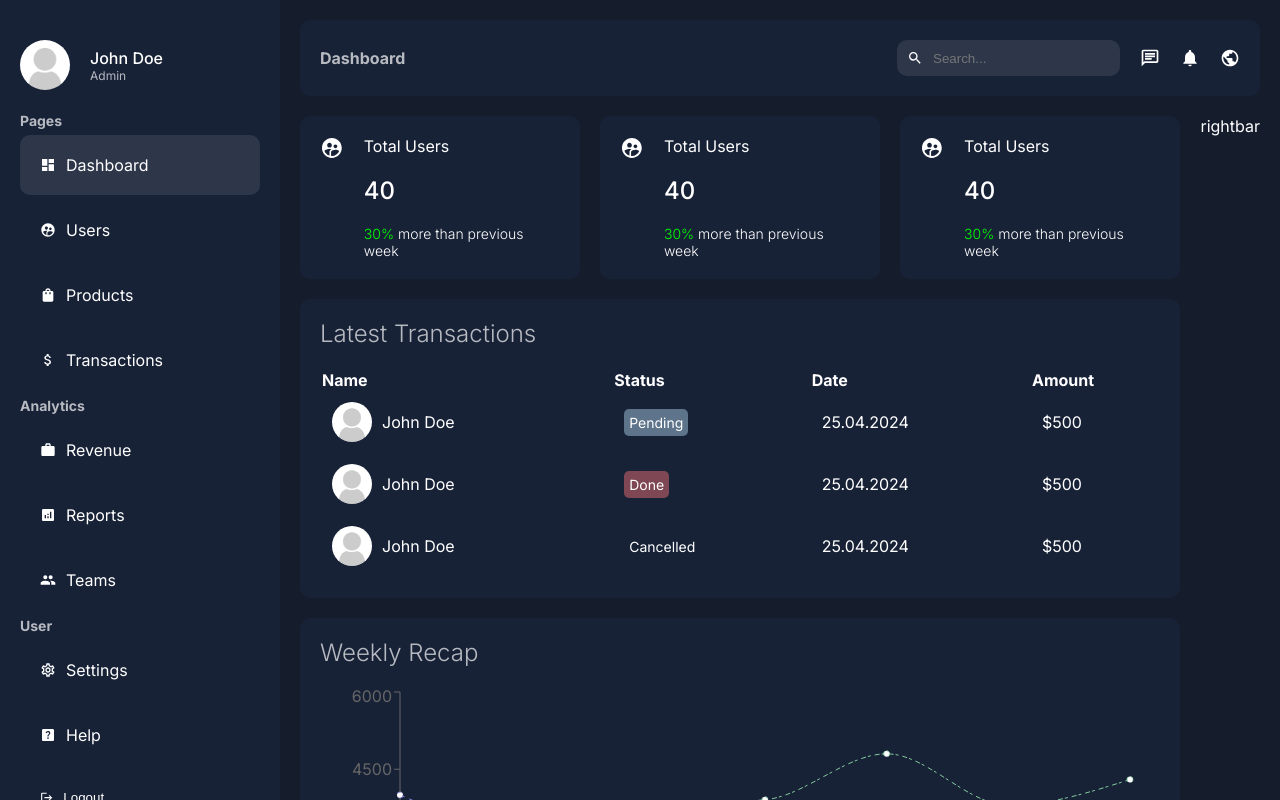
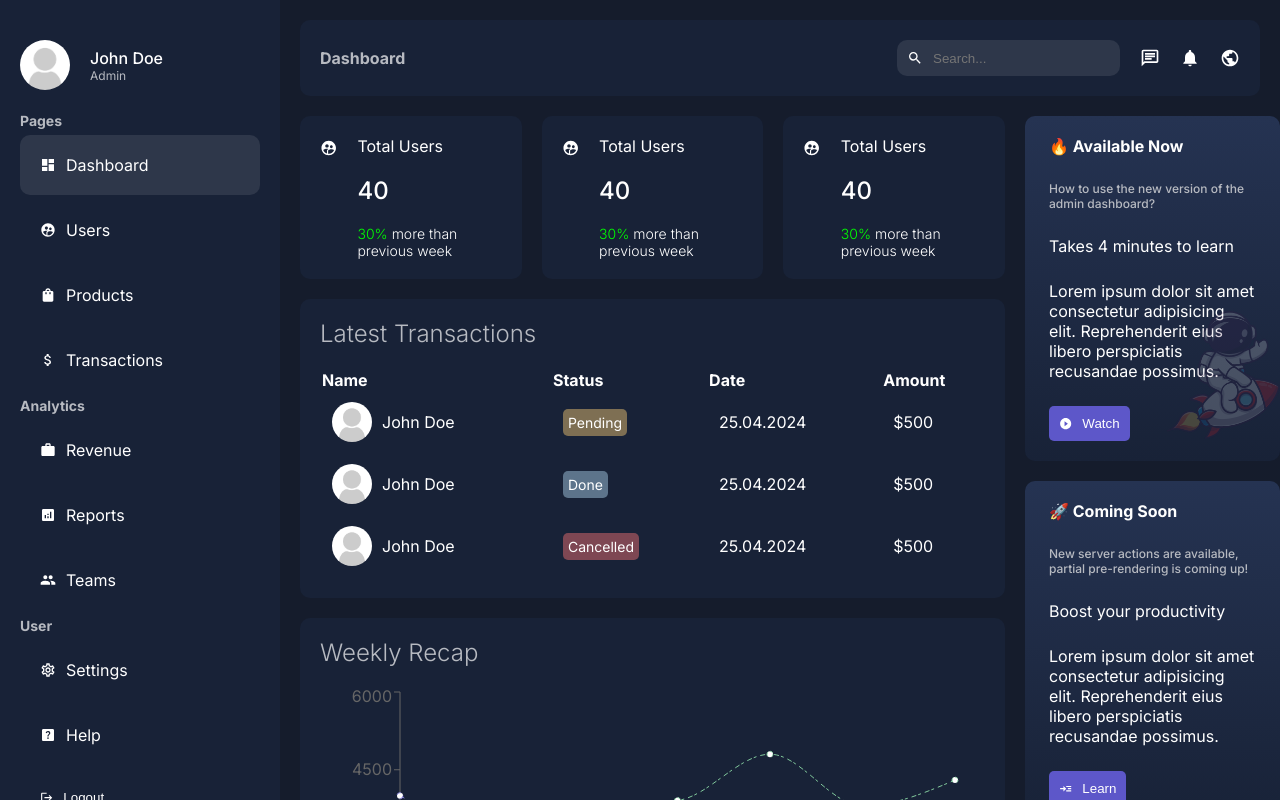
Before and after one commit to parth-develops/admin-dashboard, a Next.js app: page /dashboard in a window 1280 px wide. Shown: the top 800 px of the page. Built offline with nearby package versions, Linux system fonts and the light colour scheme.

Commit message:
Working on right bar

```diff
--- a/app/ui/dashboard/dashboard.module.scss
+++ b/app/ui/dashboard/dashboard.module.scss
@@ -32,6 +32,6 @@
     }
 
     aside {
-
+        flex: 1;
     }
 }
--- a/app/ui/dashboard/rightbar/rightbar.jsx
+++ b/app/ui/dashboard/rightbar/rightbar.jsx
@@ -1,7 +1,49 @@
+import { MdPlayCircleFilled, MdReadMore } from 'react-icons/md';
 import styles from './rightbar.module.scss';
+import Image from "next/image";
 
 export default function Rightbar() {
   return (
-    <div>rightbar</div>
+    <div className={styles.rightbar}>
+      <div className={styles.item}>
+        <div className={styles.bgRightbar}>
+          <Image src="/astronaut.png" alt='' fill className={styles.bgImg} />
+        </div>
+        <div className={styles.info}>
+          <span className={styles.notification}>🔥 Available Now</span>
+          <h3 className={styles.title}>
+            How to use the new version of the admin dashboard?
+          </h3>
+          <span className={styles.subtitle}>Takes 4 minutes to learn</span>
+          <p className={styles.desc}>
+            Lorem ipsum dolor sit amet consectetur adipisicing elit.
+            Reprehenderit eius libero perspiciatis recusandae possimus.
+          </p>
+          <button className={styles.button}>
+            <MdPlayCircleFilled />
+            Watch
+          </button>
+        </div>
+      </div>
+
+      <div className={styles.item}>
+        <div className={styles.info}>
+          <span className={styles.notification}>🚀 Coming Soon</span>
+          <h3 className={styles.title}>
+            New server actions are available, partial pre-rendering is coming
+            up!
+          </h3>
+          <span className={styles.subtitle}>Boost your productivity</span>
+          <p className={styles.desc}>
+            Lorem ipsum dolor sit amet consectetur adipisicing elit.
+            Reprehenderit eius libero perspiciatis recusandae possimus.
+          </p>
+          <button className={styles.button}>
+            <MdReadMore />
+            Learn
+          </button>
+        </div>
+      </div>
+    </div>
   )
 }
--- a/app/ui/dashboard/rightbar/rightbar.module.scss
+++ b/app/ui/dashboard/rightbar/rightbar.module.scss
@@ -0,0 +1,52 @@
+.rightbar {
+    position: fixed;
+}
+
+.item {
+    position: relative;
+    background: linear-gradient(to top, #182237, #253352);
+    padding: 20px 24px;
+    border-radius: 10px;
+    margin-bottom: 20px;
+}
+
+.bgRightbar {
+    position: absolute;
+    bottom: 0;
+    right: 0;
+    width: 50%;
+    height: 50%;
+}
+
+.bgImg {
+    object-fit: contain;
+    opacity: 0.2;
+}
+
+.info {
+    display: flex;
+    flex-direction: column;
+    gap: 25px;
+}
+
+.notification {
+    font-weight: bold;
+}
+
+.title {
+    font-weight: 500;
+    font-size: 12px;
+    color: var(--textSoft);
+}
+
+.button {
+    padding: 10px;
+    display: flex;
+    align-items: center;
+    gap: 10px;
+    background-color: #5d57c9;
+    color: #FFFFFF;
+    border: none;
+    border-radius: 5px;
+    width: max-content;
+}
--- a/app/ui/dashboard/transactions/transactions.module.scss
+++ b/app/ui/dashboard/transactions/transactions.module.scss
@@ -38,9 +38,14 @@
             }
 
             .pending {
+                background-color: #f7cb7375;
+            }
+
+            .done {
                 background-color: #afd6ee75;
             }
-            .done {
+
+            .cancelled {
                 background-color: #f7737375;
             }
         }
```
